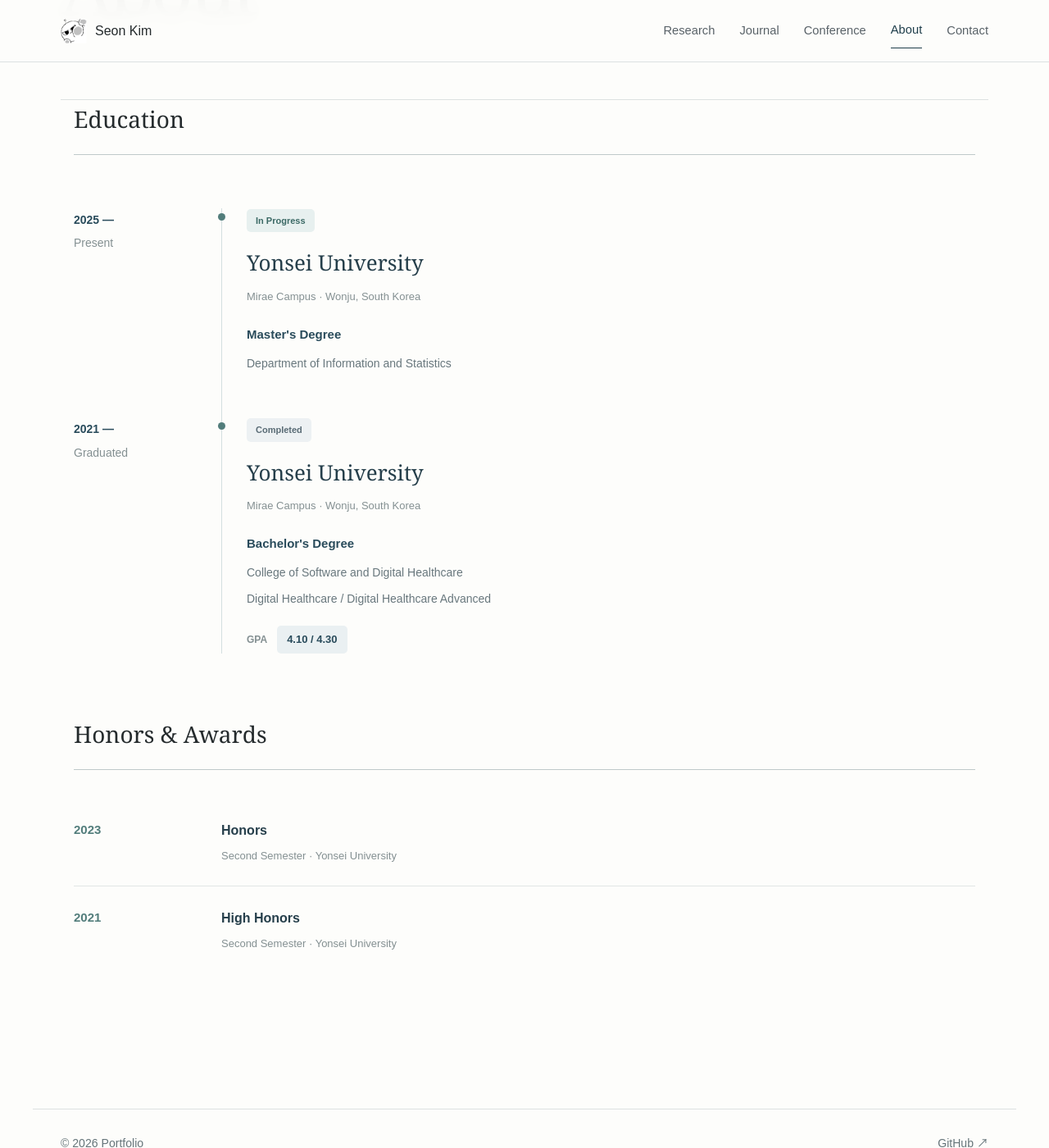
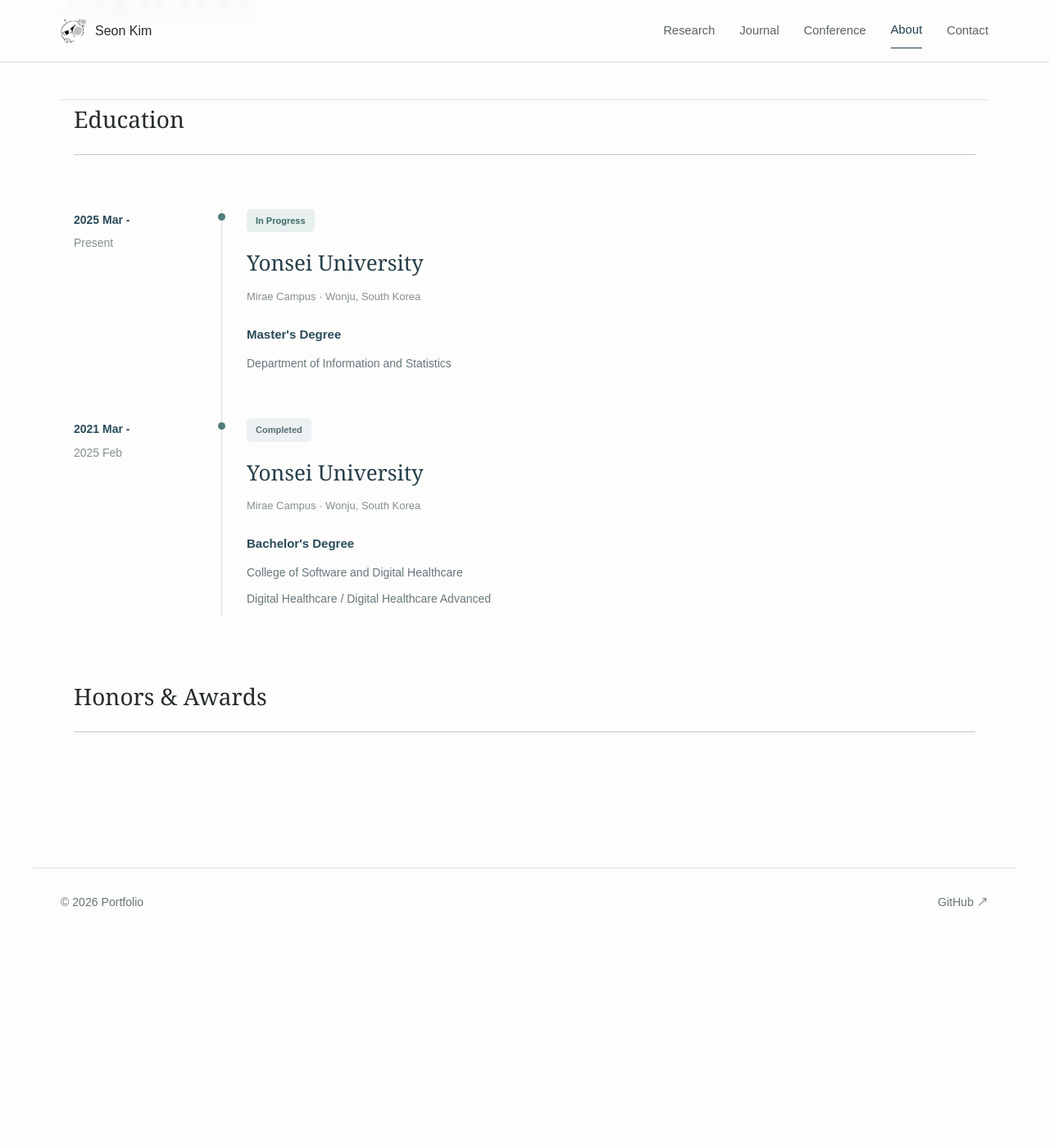
Before and after one commit to KSO012/KSO012.github.io, a Jekyll site: the page built from about.md, in a window 1280 px wide and 1400 px high, scrolled down 291 px. Shown: the whole window at 82% size. Built offline with Jekyll 4.4.1, drawn with Linux system fonts in a browser that asks for light colours; after the commit the page ends 1448 px from its top, so only the background shows below that.

Commit message:
Update about.md

```diff
--- a/about.md
+++ b/about.md
@@ -37,7 +37,7 @@ permalink: /about/
       <article class="cv-education">
 
         <div class="cv-date">
-          <strong>2025 —</strong>
+          <strong>2025 Mar -</strong>
           <span>Present</span>
         </div>
 
@@ -70,8 +70,8 @@ permalink: /about/
       <article class="cv-education">
 
         <div class="cv-date">
-          <strong>2021 —</strong>
-          <span>Graduated</span>
+          <strong>2021 Mar -</strong>
+          <span>2025 Feb</span>
         </div>
 
         <div class="cv-education-content">
@@ -98,11 +98,6 @@ permalink: /about/
             Digital Healthcare / Digital Healthcare Advanced
           </p>
 
-          <div class="cv-gpa">
-            <span>GPA</span>
-            <strong>4.10 / 4.30</strong>
-          </div>
-
         </div>
 
       </article>
@@ -122,45 +117,6 @@ permalink: /about/
       <h2>Honors &amp; Awards</h2>
     </div>
 
-    <!-- 2023 -->
-    <article class="cv-award">
-
-      <div class="cv-award-year">
-        2023
-      </div>
-
-      <div class="cv-award-content">
-
-        <h3>Honors</h3>
-
-        <p>
-          Second Semester · Yonsei University
-        </p>
-
-      </div>
-
-    </article>
-
-
-    <!-- 2021 -->
-    <article class="cv-award">
-
-      <div class="cv-award-year">
-        2021
-      </div>
-
-      <div class="cv-award-content">
-
-        <h3>High Honors</h3>
-
-        <p>
-          Second Semester · Yonsei University
-        </p>
-
-      </div>
-
-    </article>
-
   </section>
 
 </div>
```
